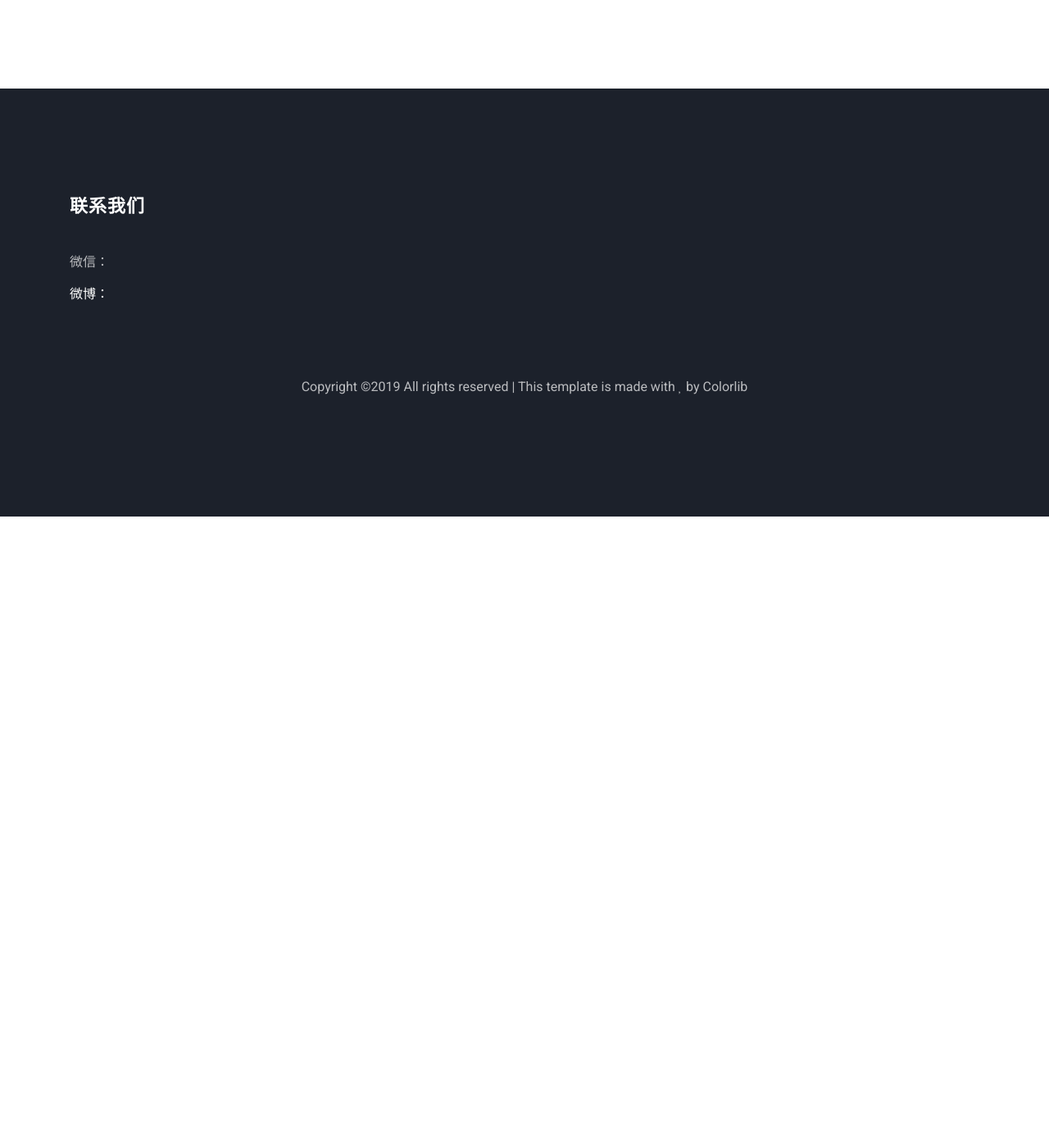
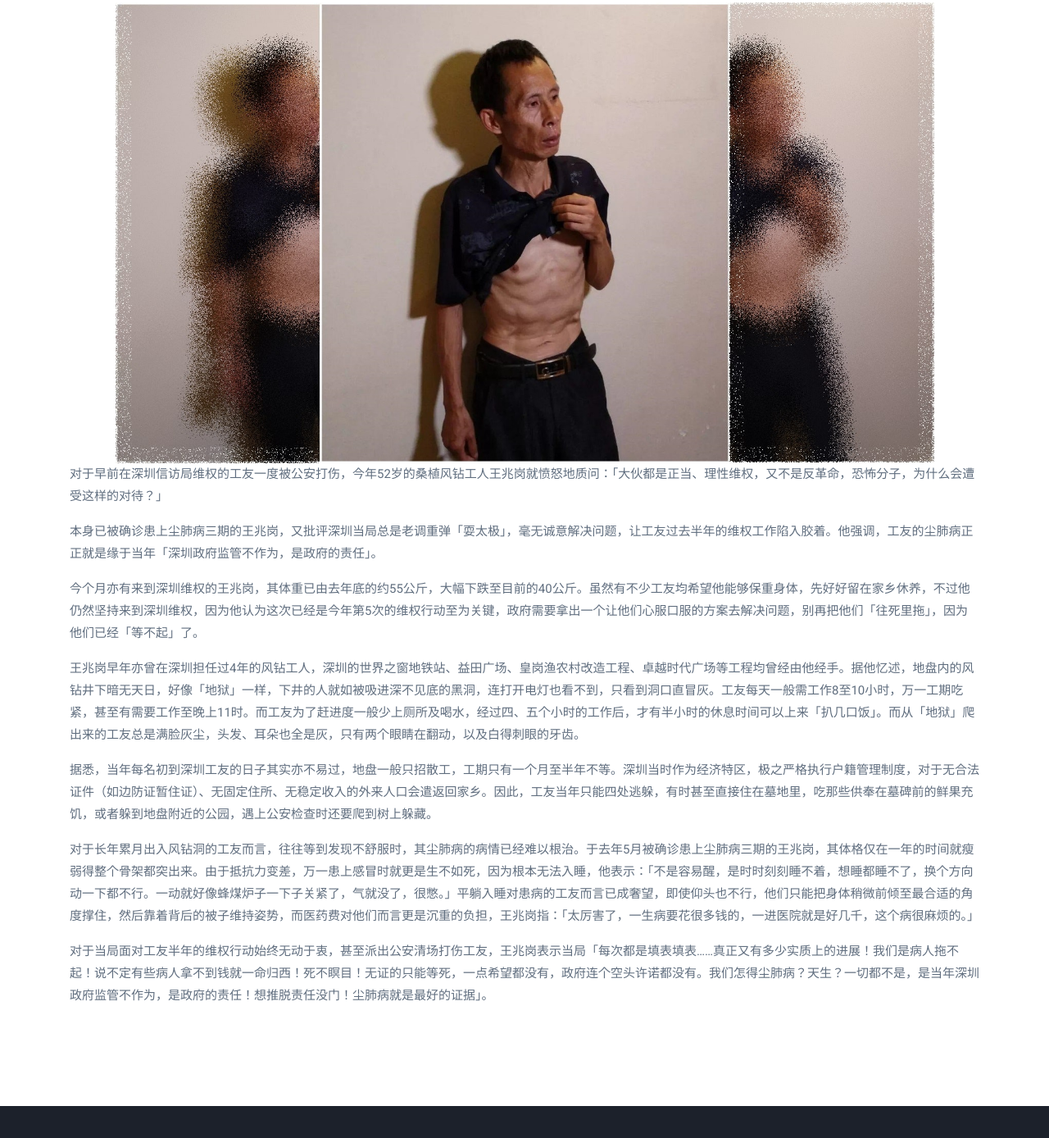
Before and after one commit to chenfeizhisheng/chenfeizhisheng.github.io, a Jekyll site: the page built from _posts/2018-07-19-体重暴跌至40公斤风钻工王兆岗：我们病人拖不起.md, in a window 1280 px wide and 1400 px high, scrolled down 1219 px. Shown: the top 1388 px of the window at 82% size. Built offline with Jekyll 4.4.1, drawn with Linux system fonts in a browser that asks for light colours; some web fonts are replaced; comment, search, counter and statistics services are not loaded; before the commit the page ends 1849 px from its top, so only the background shows below that.

Commit message:
Update 2018-07-19-体重暴跌至40公斤风钻工王兆岗：我们病人拖不起.md

```diff
--- a/_posts/2018-07-19-体重暴跌至40公斤风钻工王兆岗：我们病人拖不起.md
+++ b/_posts/2018-07-19-体重暴跌至40公斤风钻工王兆岗：我们病人拖不起.md
@@ -14,3 +14,18 @@ excerpt_separator: <!--more-->
 转自：大国小事
 
 撰文：吴梓枫
+<div style="text-align:center"><img src="/images/101.jpg" width="90%"/><br></div>
+
+对于早前在深圳信访局维权的工友一度被公安打伤，今年52岁的桑植风钻工人王兆岗就愤怒地质问：「大伙都是正当、理性维权，又不是反革命，恐怖分子，为什么会遭受这样的对待？」
+
+本身已被确诊患上尘肺病三期的王兆岗，又批评深圳当局总是老调重弹「耍太极」，毫无诚意解决问题，让工友过去半年的维权工作陷入胶着。他强调，工友的尘肺病正正就是缘于当年「深圳政府监管不作为，是政府的责任」。
+
+今个月亦有来到深圳维权的王兆岗，其体重已由去年底的约55公斤，大幅下跌至目前的40公斤。虽然有不少工友均希望他能够保重身体，先好好留在家乡休养，不过他仍然坚持来到深圳维权，因为他认为这次已经是今年第5次的维权行动至为关键，政府需要拿出一个让他们心服口服的方案去解决问题，别再把他们「往死里拖」，因为他们已经「等不起」了。
+
+王兆岗早年亦曾在深圳担任过4年的风钻工人，深圳的世界之窗地铁站、益田广场、皇岗渔农村改造工程、卓越时代广场等工程均曾经由他经手。据他忆述，地盘内的风钻井下暗无天日，好像「地狱」一样，下井的人就如被吸进深不见底的黑洞，连打开电灯也看不到，只看到洞口直冒灰。工友每天一般需工作8至10小时，万一工期吃紧，甚至有需要工作至晚上11时。而工友为了赶进度一般少上厕所及喝水，经过四、五个小时的工作后，才有半小时的休息时间可以上来「扒几口饭」。而从「地狱」爬出来的工友总是满脸灰尘，头发、耳朵也全是灰，只有两个眼睛在翻动，以及白得刺眼的牙齿。
+
+据悉，当年每名初到深圳工友的日子其实亦不易过，地盘一般只招散工，工期只有一个月至半年不等。深圳当时作为经济特区，极之严格执行户籍管理制度，对于无合法证件（如边防证暂住证）、无固定住所、无稳定收入的外来人口会遣返回家乡。因此，工友当年只能四处逃躲，有时甚至直接住在墓地里，吃那些供奉在墓碑前的鲜果充饥，或者躲到地盘附近的公园，遇上公安检查时还要爬到树上躲藏。
+
+对于长年累月出入风钻洞的工友而言，往往等到发现不舒服时，其尘肺病的病情已经难以根治。于去年5月被确诊患上尘肺病三期的王兆岗，其体格仅在一年的时间就瘦弱得整个骨架都突出来。由于抵抗力变差，万一患上感冒时就更是生不如死，因为根本无法入睡，他表示：「不是容易醒，是时时刻刻睡不着，想睡都睡不了，换个方向动一下都不行。一动就好像蜂煤炉子一下子关紧了，气就没了，很憋。」平躺入睡对患病的工友而言已成奢望，即使仰头也不行，他们只能把身体稍微前倾至最合适的角度撑住，然后靠着背后的被子维持姿势，而医药费对他们而言更是沉重的负担，王兆岗指：「太厉害了，一生病要花很多钱的，一进医院就是好几千，这个病很麻烦的。」
+
+对于当局面对工友半年的维权行动始终无动于衷，甚至派出公安清场打伤工友，王兆岗表示当局「每次都是填表填表……真正又有多少实质上的进展！我们是病人拖不起！说不定有些病人拿不到钱就一命归西！死不瞑目！无证的只能等死，一点希望都没有，政府连个空头许诺都没有。我们怎得尘肺病？天生？一切都不是，是当年深圳政府监管不作为，是政府的责任！想推脱责任没门！尘肺病就是最好的证据」。
```
